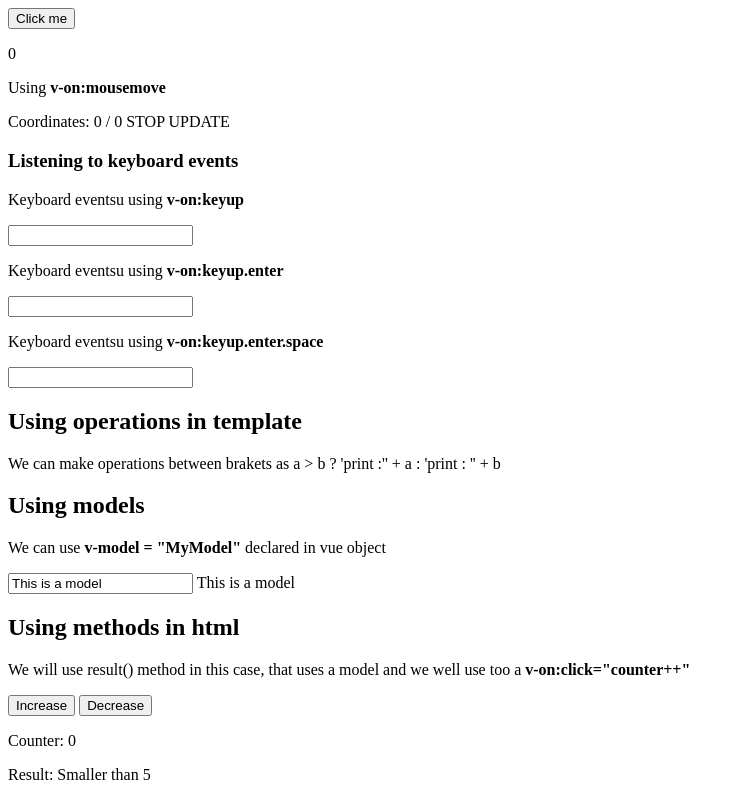
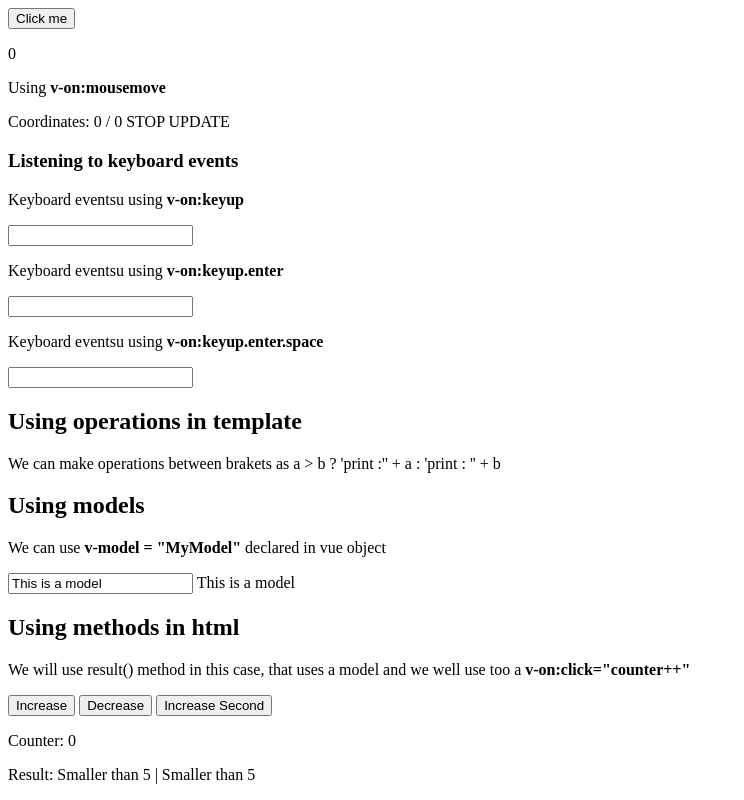
Before and after one commit to rsancle/udemy-vue2, a plain HTML site: page section-2/index.html in a window 1280 px wide. Shown: the part 585-1385 px from the top of the page, without its empty margins (0-744 px from the left). Drawn offline with Linux system fonts and the light colour scheme.

Commit message:
23. Reacting to Changes with Computed Properties

```diff
--- a/section-2/index.html
+++ b/section-2/index.html
@@ -59,10 +59,12 @@
 			and we well use too a <strong>v-on:click="counter++"</strong></p>
 		<button v-on:click="counter++">Increase</button>
 		<button v-on:click="counter--">Decrease</button>
+		<button v-on:click="secondCounter++">Increase Second</button>
 		<p>Counter: {{ counter }}</p>
-		<p>Result: {{ result() }}</p>
+		<p>Result: {{ result() }}  | {{ output }}</p>
 		{{  }}
 
     </div>
 	<script type="text/javascript" src="main.js"></script>
+</body>
 </html>
--- a/section-2/main.js
+++ b/section-2/main.js
@@ -1,5 +1,7 @@
 new Vue({
+    //Connect to DOM
     el: '#app',
+    //Store Data to be used
     data: {
         title: 'data title',
         link: 'http://google.com',
@@ -9,6 +11,13 @@ new Vue({
         y: 0,
         MyModel: "This is a model"
     },
+    //Dependent Properties
+    computed: {
+        output: function(){
+            return this.counter > 5 ? 'Greater 5' : 'Smaller than 5';
+        }
+    },
+    //Methods of this Vue Instance
     methods: {
         sayHello: function() {
             return 'Method sayHello()';
@@ -26,7 +35,7 @@ new Vue({
         alertMe: function() {
             alert('Key up!');
         },
-        result(){
+        result: function(){
           return this.counter > 5 ? 'Greater 5' : 'Smaller than 5';
         }
     }
```
